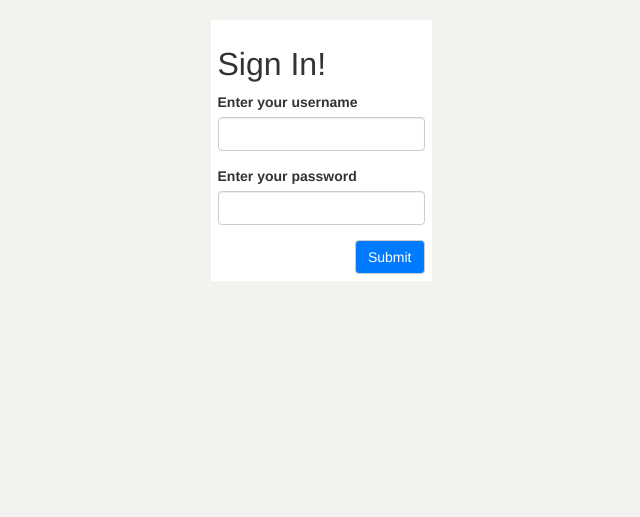
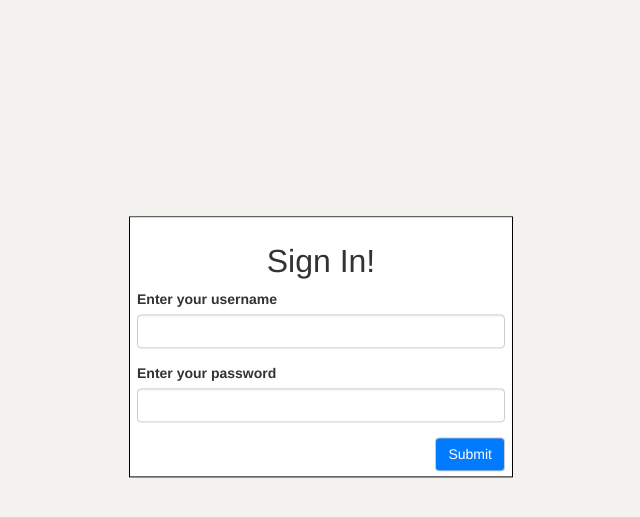
Before and after one commit to lkoblenc/project, a Flask app: page /signin in a window 1280 px wide. Shown: the part 53-570 px from the top of the page, without its empty margins (319-959 px from the left). Run offline with Flask 2, Linux system fonts and the light colour scheme; a user stored in the database is signed in; some libraries are stand-ins or nearby versions.

Commit message:
centered signin and create forms in viewport

```diff
--- a/static/styles.css
+++ b/static/styles.css
@@ -134,8 +134,17 @@ span {
  .nav .btn.btn-dark a {
  	color: white ;
  }
- .thin {
- 	display: flex;
- 	align-items: center;
-    justify-content: center;
+.thin {
+	background-color: white;
+	   position: fixed;
+	  top: 50%;
+	  left: 50%;
+	  transform: translate(-50%, -50%);
+	  border: 1px solid black;
+	  padding-bottom: 5px;
+	  width: 30%;
+	  min-width: 300px;
  }
+ .thin h1 {
+ 	text-align: center;
+ }
--- a/templates/signin.html
+++ b/templates/signin.html
@@ -2,7 +2,7 @@
 {% import "bootstrap/wtf.html" as wtf %}
 
 {% block page_content %}
-<div class="container thin">
+<div class="thin">
 	<div class="bg-layout">
 		{% if error %}
 		<p class=error><strong>Error:</strong> {{ error }} </p>
```
Also changed, not shown: templates/jack.html (+4 -3 lines).
